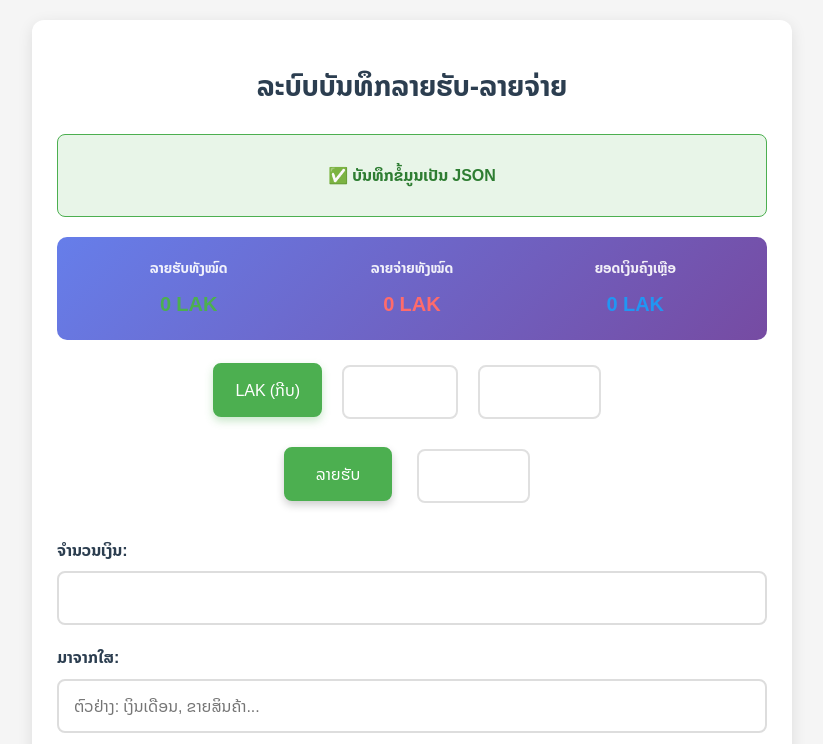
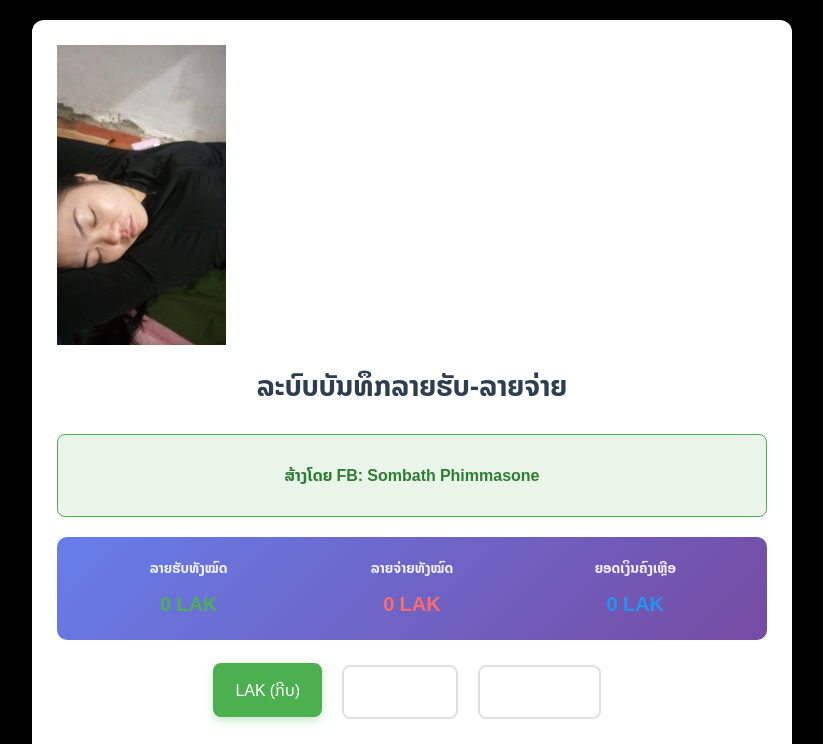
Before and after one commit to babygonodhmm300-droid/Html, a plain HTML site: page index.html in a window 1280 px wide. Shown: the top 744 px of the page, without its empty margins (228-1051 px from the left). Drawn offline with Linux system fonts and the light colour scheme.

```diff
--- a/index.html
+++ b/index.html
@@ -13,7 +13,7 @@
 		    max-width: 800px;
 		    margin: 0 auto;
 		    padding: 20px;
-		    background-color: #f5f5f5;
+		    background-color: black;
 		    line-height: 1.6;
 		}
 		.container {
@@ -330,10 +330,11 @@
 </head>
 <body>
     <div class="container">
+		<img src="NT.png" alt="Logo" style="height:300px; width:auto; display:block;">
         <h1>ລະບົບບັນທຶກລາຍຮັບ-ລາຍຈ່າຍ</h1>
 
         <div class="auto-save-notice">
-            <p>✅ ບັນທຶກຂໍ້ມູນເປັນ JSON </p>
+            <p>ສ້າງໂດຍ FB: Sombath Phimmasone</p>
         </div>
 
         <div class="summary">
```
